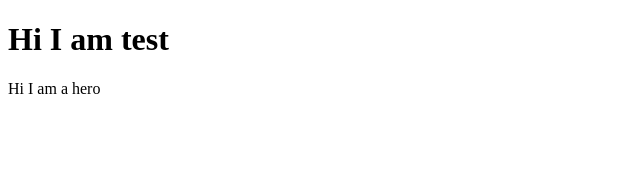
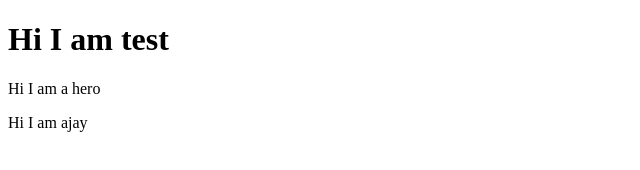
Before and after one commit to panwarajay02/testing, a plain HTML site: page Template/test.html in a window 1280 px wide. Shown: the full height of the page, 0-640 px from the left. Drawn offline with Linux system fonts and the light colour scheme.

Commit message:
Sixth commit

```diff
--- a/Template/test.html
+++ b/Template/test.html
@@ -8,5 +8,6 @@
     <body>
         <h1>Hi I am test</h1>
         <p>Hi I am a hero</p>
+        <p>Hi I am ajay</p>
     </body>
 </html>
```
